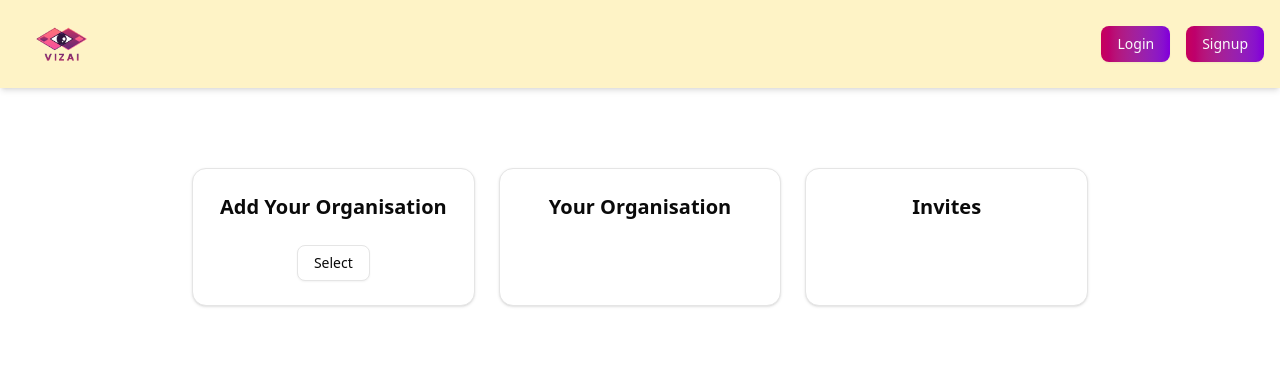
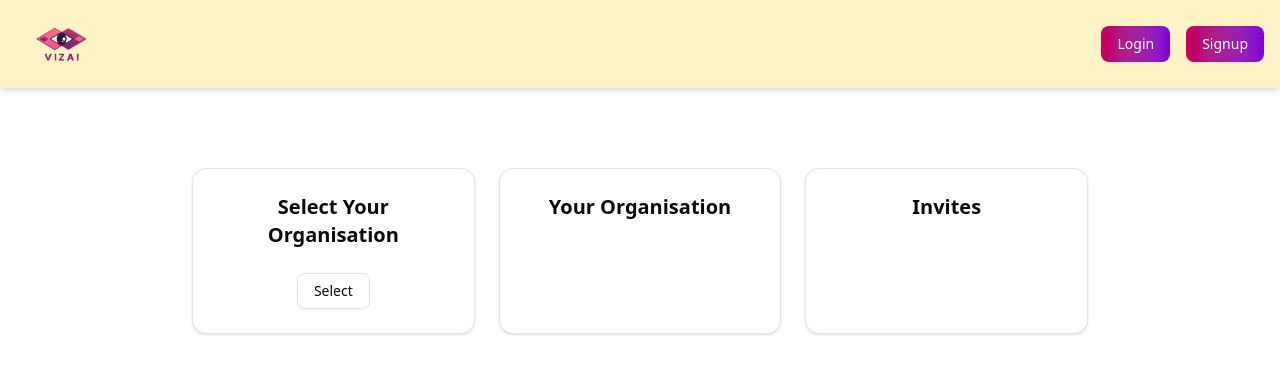
Before and after one commit to Kshama-sh/vizAI_frontend, a React (Vite) app: page /console in a window 1280 px wide. Shown: the top 374 px of the page. Built offline with nearby package versions, Linux system fonts and the light colour scheme.

Commit message:
fixed navbar

```diff
--- a/src/components/static/Navbar.jsx
+++ b/src/components/static/Navbar.jsx
@@ -21,7 +21,7 @@ function Navbar() {
   const [menuOpen, setMenuOpen] = useState(false);
 
   useEffect(() => {
-    setLoggedIn(localStorage.getItem("login") === "true");
+    setLoggedIn(localStorage.getItem("login") === true);
   }, []);
 
   const handleLogout = () => {
@@ -81,7 +81,7 @@ function Navbar() {
                 </Link>
               </NavigationMenuItem>
               <NavigationMenuItem>
-                <Link to="/" className="hover:text-orange-500">
+                <Link to="/Console" className="hover:text-orange-500">
                   Console
                 </Link>
               </NavigationMenuItem>
--- a/src/pages/Console.jsx
+++ b/src/pages/Console.jsx
@@ -15,7 +15,7 @@ function Console() {
         <Card>
           <CardHeader>
             <CardTitle className="font-bold text-xl">
-              Add Your Organisation
+              Select Your Organisation
             </CardTitle>
           </CardHeader>
           <CardContent>
--- a/src/pages/Login.jsx
+++ b/src/pages/Login.jsx
@@ -20,7 +20,7 @@ function Login() {
       alert("Login successful!");
       navigate("/Console");
       if (res.data.success) {
-        localStorage.setItem("login", "true");
+        localStorage.setItem("login", true);
         console.log("Login successful");
       }
     } catch (error) {
```
